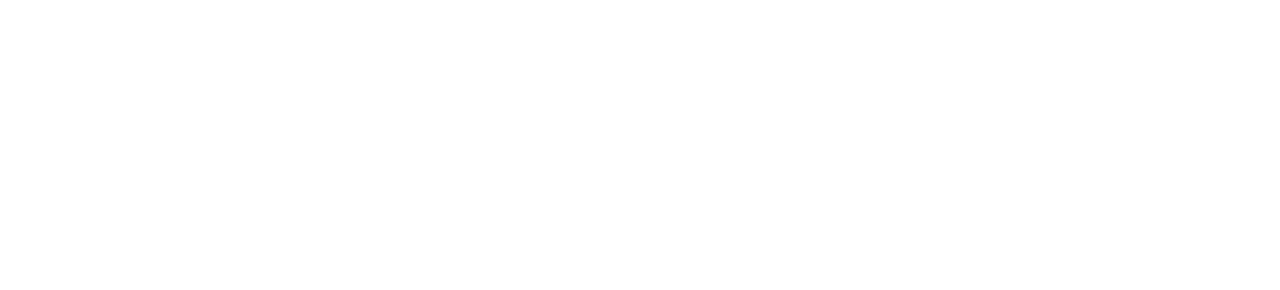
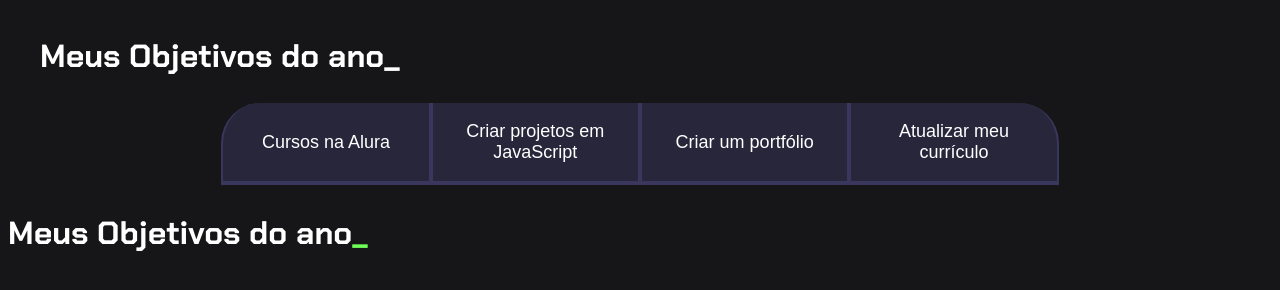
Before and after one commit to ChrisHUB07/christian-1tri-p2, a plain HTML site: page index.html in a window 1280 px wide. Drawn offline with Linux system fonts and the light colour scheme.

Commit message:
Add files via upload

```diff
--- a/index.html
+++ b/index.html
@@ -1,11 +1,33 @@
+
+
 <!DOCTYPE html>
 <html lang="pt-br">
+
 <head>
-    <meta charset="UTF-8">
-    <meta name="viewport" content="width=device-width, initial-scale=1.0">
-    <title>Document</title>
+
+  <meta charset="UTF-8">
+  <meta name="viewport" content="width=device-width, initial-scale=1.0">
+  <title>Meus objetivos do ano</title>
+  <link rel="stylesheet" href="style.css">
+
 </head>
 <body>
 
 </body>
 </html>
+
+<body>
+  <section class="conteudo-principal">
+    <h2 class="titulo-principal">Meus Objetivos do ano_</h2>
+    <div class="botoes">
+      <button class="botao">Cursos na Alura</button>
+      <button class="botao">Criar projetos em JavaScript</button>
+      <button class="botao">Criar um portfólio</button>
+      <button class="botao">Atualizar meu currículo</button>
+    </div>
+  </section>
+
+</body>
+
+</html>
+<h2 class="titulo-principal">Meus Objetivos do ano<span>_</span></h2>
--- /dev/null
+++ b/style.css
@@ -0,0 +1,65 @@
+@import url('https://fonts.googleapis.com/css?family=Chakra+Petch:wght@400;700&display=swap');
+
+:root {
+  --cor-de-fundo: #161618;
+  --verde: #6FFF57;
+  --branco: #FFFFFF;
+  --botao-ativo: #3A375E;
+  --botao-inativo: rgba(58, 55, 94, 0.5);
+  --texto-fundo: rgba(58, 55, 94, 0.3);
+}
+
+body {
+  background-color: var(--cor-de-fundo);
+  color: var(--branco);
+  font-family: 'Chakra Petch', sans-serif;
+}
+.conteudo-principal {
+    display: flex;
+    flex-direction: column;
+    justify-content: center;
+    align-items: center;
+    max-width: 1200px;
+    width: 100%;
+    margin: 0 auto;
+}
+.titulo-principal {
+    text-align: left;
+    width: 100%;
+    font-size: 32px;
+}
+.titulo-principal span {
+    color: var(--verde);
+}
+.botao {
+    font-family: "Crakra Petch", sans-serif;
+    background-color: var(--botao-inativo);
+    color: var(--branco);
+    display: flex;
+    justify-content: center;
+    padding: 1em;
+    font-size: 18px;
+    align-items: center;
+    width: 100%;
+    border-bottom: 4px solid var(--botao-ativo);
+    border-left: 2px solid var(--botao-ativo);
+    border-right: 2px solid var(--botao-ativo);
+    border-top: none;
+}
+.botoes {
+    display: block;
+}
+
+@media screen and (min-width: 768px) {
+    .botoes {
+        display: flex;
+    }
+
+    .botao:first-child {
+        border-radius: 40px 0 0 0;
+    }
+
+    .botao:last-child {
+        border-radius: 0 40px 0 0;
+    }
+}
```
